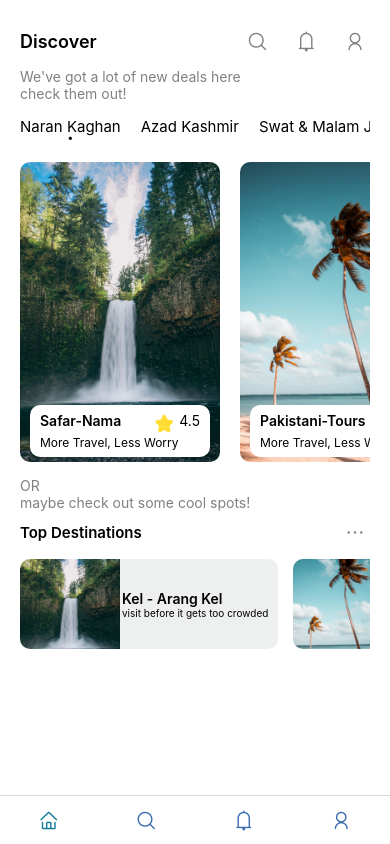
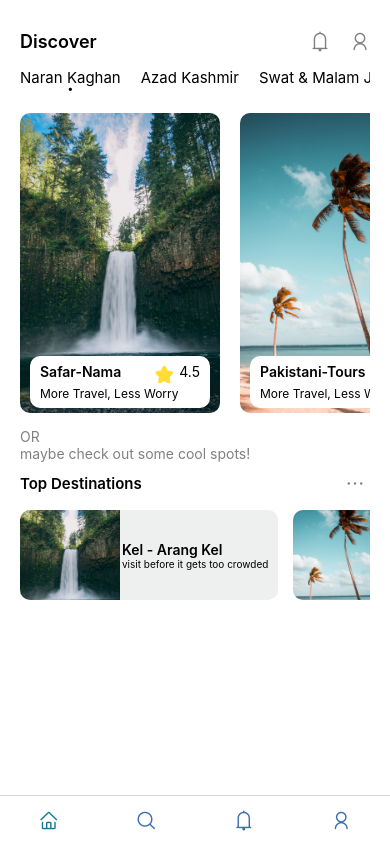
Before and after one commit to moeed1999/SafarApp, a React Native app: screen /MainBottomStack in a window 390 px wide. Built offline with nearby package versions, Linux system fonts and the light colour scheme.

Commit message:
minor changes

```diff
--- a/src/screens/DiscoverPage/DiscoverPage.js
+++ b/src/screens/DiscoverPage/DiscoverPage.js
@@ -1,4 +1,4 @@
-import { Text, View, FlatList, ImageBackground, Image, ScrollView } from 'react-native'
+import { Text, View, FlatList, ImageBackground, Image, ScrollView, TextInput } from 'react-native'
 import React, { useState } from 'react'
 import { styles } from './styles'
 import Icon from 'react-native-vector-icons/AntDesign';
@@ -80,14 +80,11 @@ const DiscoverPage = () => {
             <View style={styles.upperBar}>
                 <Text style={styles.heading}>Discover</Text>
                 <View style={styles.upperBarIconsContainer}>
-                    <Icon name={'search1'} size={20} color={'grey'} style={{ marginRight: 5 }} />
-                    <Icon name={'bells'} size={20} color={'grey'} style={{ marginRight: 5 }} />
-                    <Icon name={'user'} size={20} color={'grey'} style={{ marginRight: 5 }} />
+                    <Icon name={'bells'} size={20} color={'grey'} style={{ marginRight: 20 }} />
+                    <Icon name={'user'} size={20} color={'grey'} />
                 </View>
             </View>
-            <Text style={styles.description}>We've got a lot of new deals here{'\n'}
-                check them out!
-            </Text>
+            {/* add search bar here */}
             <FlatList
                 style={{ flexGrow: 0 }}
                 data={places}
--- a/src/screens/DiscoverPage/styles.js
+++ b/src/screens/DiscoverPage/styles.js
@@ -26,7 +26,7 @@ export const styles = StyleSheet.create({
     upperBarIconsContainer: {
         flexDirection: 'row',
         width: '35%',
-        justifyContent: "space-between"
+        justifyContent: 'flex-end'
     },
     placesContainer: {
         // borderWidth: 1,
--- a/src/stacks/BottomNavigatorStacks/MainBottomStack.js
+++ b/src/stacks/BottomNavigatorStacks/MainBottomStack.js
@@ -1,7 +1,6 @@
 import { View } from 'react-native'
 import React from 'react'
 import { createBottomTabNavigator } from '@react-navigation/bottom-tabs';
-// import DiscoverPage from '../../screens/DiscoverPage/DiscoverPage';
 import DiscoverHomeStack from './DiscoverHomeStack';
 import Icon from 'react-native-vector-icons/AntDesign';
 
```
